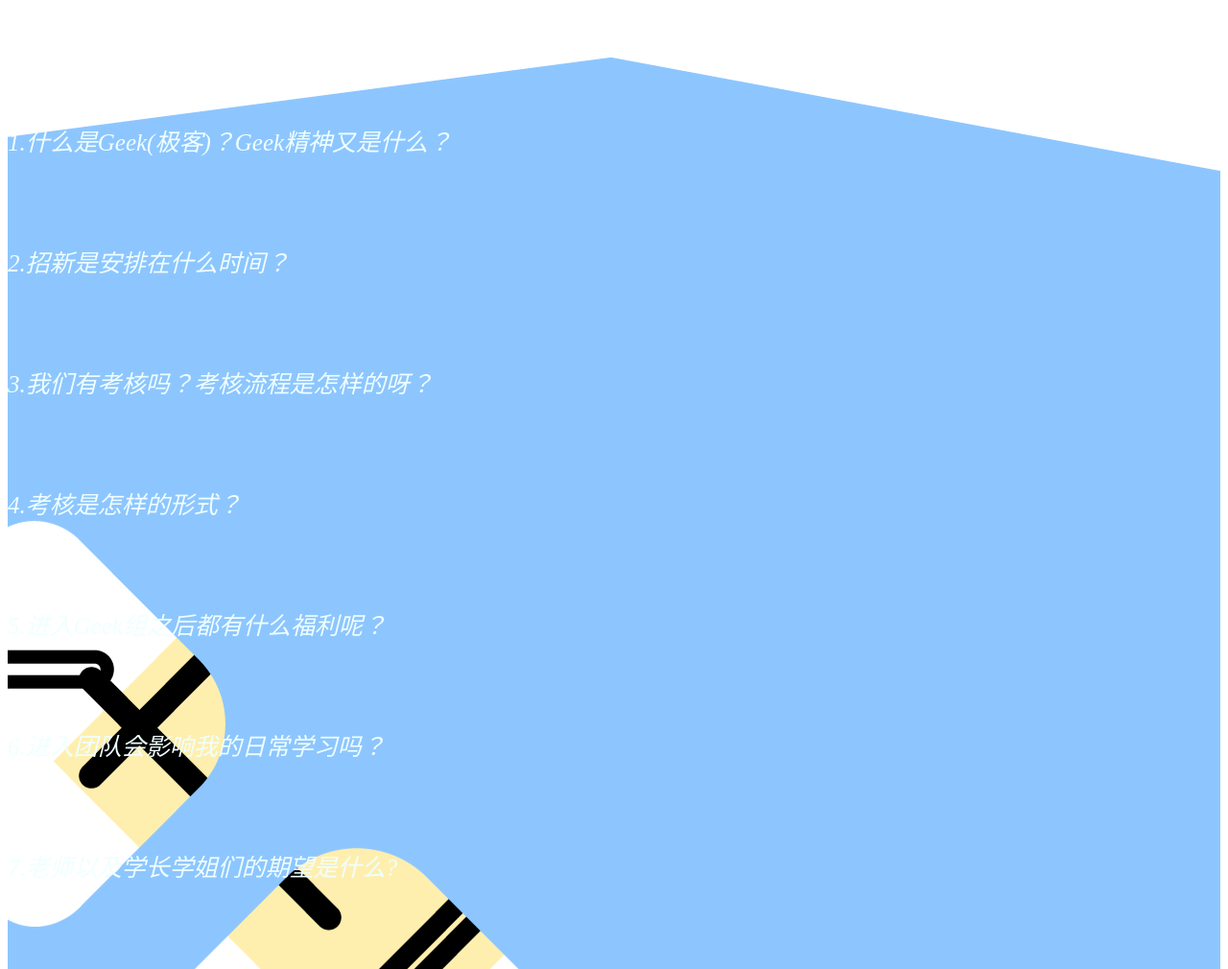
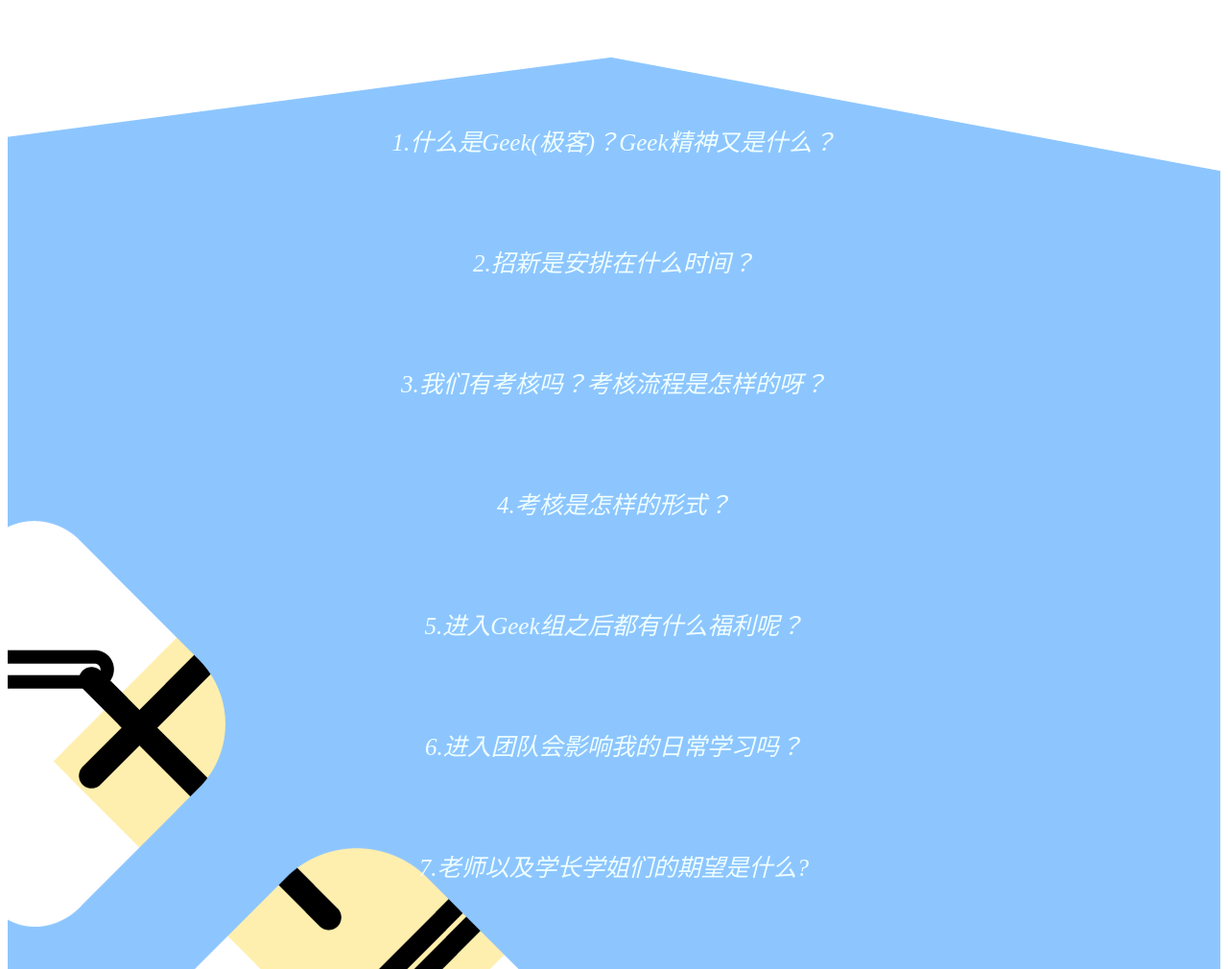
Before and after one commit to itawenya/old-itawenya.github.io, a plain HTML site: page index.html in a window 1280 px wide. Shown: the part 7025-8035 px from the top of the page at 96% size. Drawn offline with Linux system fonts and the light colour scheme.

Commit message:
Q&a的小优化，会继续改正的 检查的同学瑞斯拜

```diff
--- a/css.css
+++ b/css.css
@@ -172,7 +172,7 @@ color:forestgreen;
 
 /*Q&A的块级*/
 #wenda{background-image: url('./素材/images/lansebeijing.png');overflow: auto;}
-.dropdown {position: relative;display:block;margin: auto;}
+.dropdown {position: relative;display:block;margin: auto;text-align: center;}
 .dropdown-content {color: azure;margin: auto;
   display: none;
   position: absolute;
```
